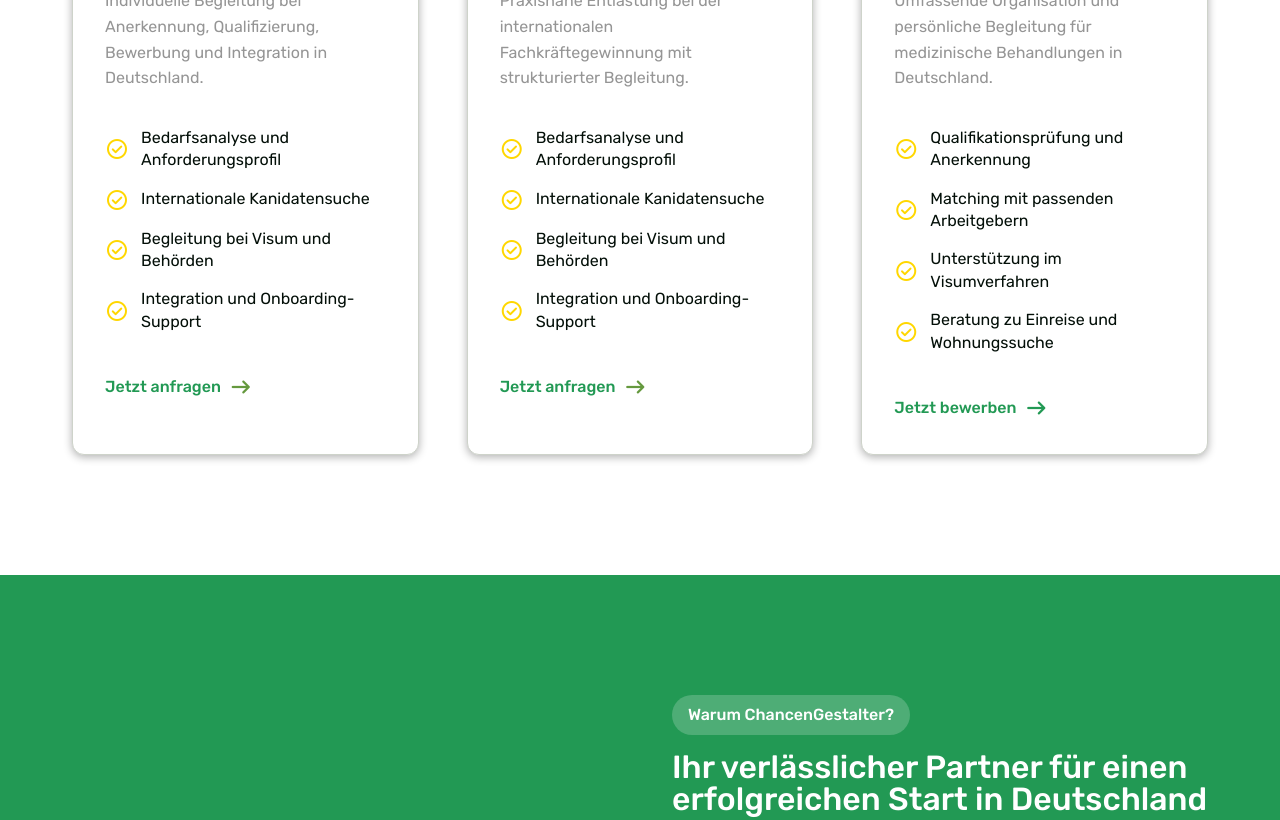
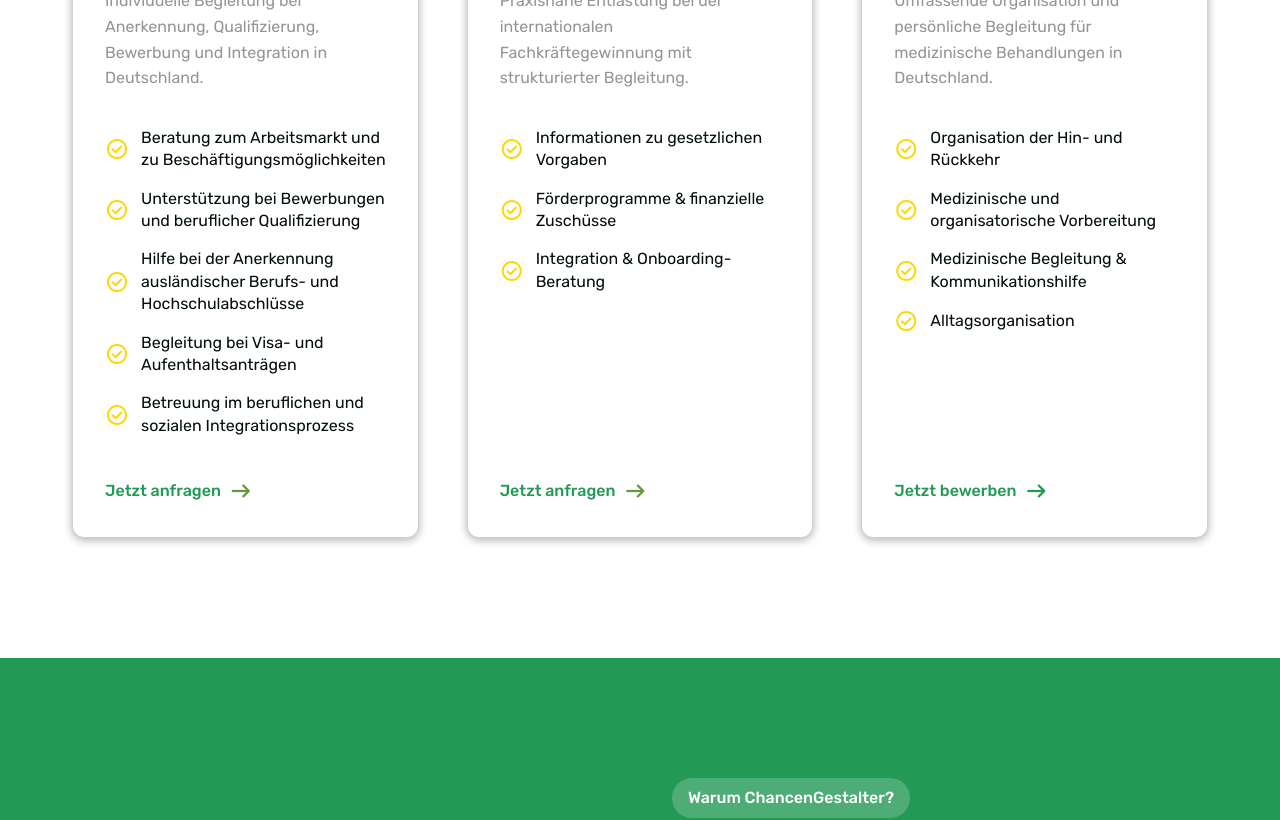
Before and after one commit to helix-gpo/chancen-gestalter-website, an Angular app: page / in a window 1280 px wide. Shown: the part 1440-2260 px from the top of the page. Built offline with nearby package versions, Linux system fonts and the light colour scheme.

Commit message:
Texte final angepasst

```diff
--- a/angular.json
+++ b/angular.json
@@ -41,7 +41,7 @@
                 {
                   "type": "anyComponentStyle",
                   "maximumWarning": "6kB",
-                  "maximumError": "15kB"
+                  "maximumError": "30kB"
                 }
               ],
               "outputHashing": "all"
--- a/src/app/pages/main/main.css
+++ b/src/app/pages/main/main.css
@@ -328,6 +328,8 @@ section {
 }
 
 .request {
+  margin-top: auto;
+
   font-size: 1.6rem;
   font-weight: 500;
   transition: all 0.3s;
@@ -893,6 +895,10 @@ section {
   transition: all 0.3s;
 }
 
+.questions-container .right .item.open .overhead-icon {
+  transform: rotate(180deg);
+}
+
 .questions-container .right .item:hover {
   cursor: pointer;
   box-shadow: 0rem 0.2rem 0.8rem 0.2rem var(--white-shadow-color);
--- a/src/app/pages/main/main.html
+++ b/src/app/pages/main/main.html
@@ -91,7 +91,7 @@
               [iconSize]="'2.4rem'"
               class="overhead-icon"
             ></app-icon>
-            <p>Bedarfsanalyse und Anforderungsprofil</p>
+            <p>Beratung zum Arbeitsmarkt und zu Beschäftigungsmöglichkeiten</p>
           </li>
           <li>
             <app-icon
@@ -100,7 +100,7 @@
               [iconSize]="'2.4rem'"
               class="overhead-icon"
             ></app-icon>
-            <p>Internationale Kanidatensuche</p>
+            <p>Unterstützung bei Bewerbungen und beruflicher Qualifizierung</p>
           </li>
           <li>
             <app-icon
@@ -109,7 +109,7 @@
               [iconSize]="'2.4rem'"
               class="overhead-icon"
             ></app-icon>
-            <p>Begleitung bei Visum und Behörden</p>
+            <p>Hilfe bei der Anerkennung ausländischer Berufs- und Hochschulabschlüsse</p>
           </li>
           <li>
             <app-icon
@@ -118,7 +118,16 @@
               [iconSize]="'2.4rem'"
               class="overhead-icon"
             ></app-icon>
-            <p>Integration und Onboarding-Support</p>
+            <p>Begleitung bei Visa- und Aufenthaltsanträgen</p>
+          </li>
+          <li>
+            <app-icon
+              [iconName]="'check_circle'"
+              [iconColor]="'#ffd700'"
+              [iconSize]="'2.4rem'"
+              class="overhead-icon"
+            ></app-icon>
+            <p>Betreuung im beruflichen und sozialen Integrationsprozess</p>
           </li>
         </ul>
         <div class="request">
@@ -153,7 +162,7 @@
               [iconSize]="'2.4rem'"
               class="overhead-icon"
             ></app-icon>
-            <p>Bedarfsanalyse und Anforderungsprofil</p>
+            <p>Informationen zu gesetzlichen Vorgaben</p>
           </li>
           <li>
             <app-icon
@@ -162,7 +171,7 @@
               [iconSize]="'2.4rem'"
               class="overhead-icon"
             ></app-icon>
-            <p>Internationale Kanidatensuche</p>
+            <p>⁠Förderprogramme & finanzielle Zuschüsse</p>
           </li>
           <li>
             <app-icon
@@ -171,16 +180,7 @@
               [iconSize]="'2.4rem'"
               class="overhead-icon"
             ></app-icon>
-            <p>Begleitung bei Visum und Behörden</p>
-          </li>
-          <li>
-            <app-icon
-              [iconName]="'check_circle'"
-              [iconColor]="'#ffd700'"
-              [iconSize]="'2.4rem'"
-              class="overhead-icon"
-            ></app-icon>
-            <p>Integration und Onboarding-Support</p>
+            <p>Integration & Onboarding-Beratung</p>
           </li>
         </ul>
         <div class="request">
@@ -215,7 +215,7 @@
               [iconSize]="'2.4rem'"
               class="overhead-icon"
             ></app-icon>
-            <p>Qualifikationsprüfung und Anerkennung</p>
+            <p>Organisation der Hin- und Rückkehr</p>
           </li>
           <li>
             <app-icon
@@ -224,7 +224,7 @@
               [iconSize]="'2.4rem'"
               class="overhead-icon"
             ></app-icon>
-            <p>Matching mit passenden Arbeitgebern</p>
+            <p>Medizinische und organisatorische Vorbereitung</p>
           </li>
           <li>
             <app-icon
@@ -233,7 +233,7 @@
               [iconSize]="'2.4rem'"
               class="overhead-icon"
             ></app-icon>
-            <p>Unterstützung im Visumverfahren</p>
+            <p>Medizinische Begleitung & Kommunikationshilfe</p>
           </li>
           <li>
             <app-icon
@@ -242,7 +242,7 @@
               [iconSize]="'2.4rem'"
               class="overhead-icon"
             ></app-icon>
-            <p>Beratung zu Einreise und Wohnungssuche</p>
+            <p>Alltagsorganisation</p>
           </li>
         </ul>
         <div class="request">
@@ -400,7 +400,7 @@
         ></app-icon>
         <span class="overhead-text">Transparenz & Compliance</span>
       </div>
-      <p class="title">Rechtssichere und transparente Vermittlung</p>
+      <p class="title">Rechtssichere und transparente Koordination</p>
       <p class="description">
         Als professioneller Vermittlungspartner legen wir größten Wert auf gesetzeskonforme
         Prozesse, Transparenz und Vertrauen. Alle Schritte erfolgen nach deutschem Recht und
@@ -419,8 +419,7 @@
           <div class="point-text">
             <p class="point-headline">Gesetzeskonform</p>
             <p class="point-description">
-              Alle Vermittlungen erfolgen im Einklang mit dem Arbeitnehmerüberlassungsgesetz (AÜG)
-              und dem Fachkräfteeinwanderungsgesetz.
+              Alle Leistungen erfolgen Rechtskonform nach dem Fachkräfteeinwanderungsgesetz.
             </p>
           </div>
         </div>
@@ -436,8 +435,8 @@
           <div class="point-text">
             <p class="point-headline">Geprüfte Qualifikationen</p>
             <p class="point-description">
-              Alle Fachkräfte durchlaufen eine umfassende Qualifikationsprüfung und Anerkennung
-              ihrer Abschlüsse.
+              Alle Fachkrafte verfügen über anerkannte Qualifikationen und durchlaufen eine
+              entsprechende Prüfung ihrer Abschlüsse.
             </p>
           </div>
         </div>
@@ -497,7 +496,7 @@
       </div>
     </div>
     <div class="right">
-      <div class="item" (click)="open1 = !open1">
+      <div class="item" [class.open]="open1" (click)="open1 = !open1">
         <div>
           <h2>Wie lange dauert der Anerkennungsprozess für ausländische Qualifikationen?</h2>
           <app-icon
@@ -509,13 +508,13 @@
         </div>
         @if (open1) {
           <p>
-            Die Dauer variiert je nach Beruf und Herkunftsland zwischen 3 und 12 Monaten. Wir
-            beschleunigen den Prozess durch vollständige Vorbereitung aller Unterlagen und direkte
-            Kommunikation mit den zuständigen Stellen.
+            Die Dauer des Anerkennungsprozesses für ausländische Qualifikationen hängt von
+            Abschlussart, Bundesland und zuständiger Stelle ab und beträgt im Durchschnitt 3-8
+            Monate.
           </p>
         }
       </div>
-      <div class="item" (click)="open2 = !open2">
+      <div class="item" [class.open]="open2" (click)="open2 = !open2">
         <div>
           <h2>Welche Kosten entstehen für Ihre Dienstleistungen?</h2>
           <app-icon
@@ -533,7 +532,7 @@
           </p>
         }
       </div>
-      <div class="item" (click)="open3 = !open3">
+      <div class="item" [class.open]="open3" (click)="open3 = !open3">
         <div>
           <h2>In welchen Sprachen können Sie beraten?</h2>
           <app-icon
@@ -545,12 +544,12 @@
         </div>
         @if (open3) {
           <p>
-            Wir bieten mehrsprachige Beratung an, darunter Deutsch, Englisch und weitere Sprachen je
-            nach Bedarf. Kontaktieren Sie uns, um Ihre bevorzugte Sprache zu besprechen.
+            Wir bieten mehrsprachige Beratung an, darunter Deutsch, Englisch, Arabisch und weitere
+            Sprachen je nach Bedarf. Kontaktieren Sie uns, um Ihre bevorzugte Sprache zu besprechen.
           </p>
         }
       </div>
-      <div class="item" (click)="open4 = !open4">
+      <div class="item" [class.open]="open4" (click)="open4 = !open4">
         <div>
           <h2>Können Sie auch bei rechtlichen Fragen unterstützen?</h2>
           <app-icon
@@ -568,7 +567,7 @@
           </p>
         }
       </div>
-      <div class="item" (click)="open5 = !open5">
+      <div class="item" [class.open]="open5" (click)="open5 = !open5">
         <div>
           <h2>Wie läuft die Patientenbegleitung für medizinische Behandlungen ab?</h2>
           <app-icon
```
Also changed, not shown: 1 other file (tests, documents, lock files or other folders).
